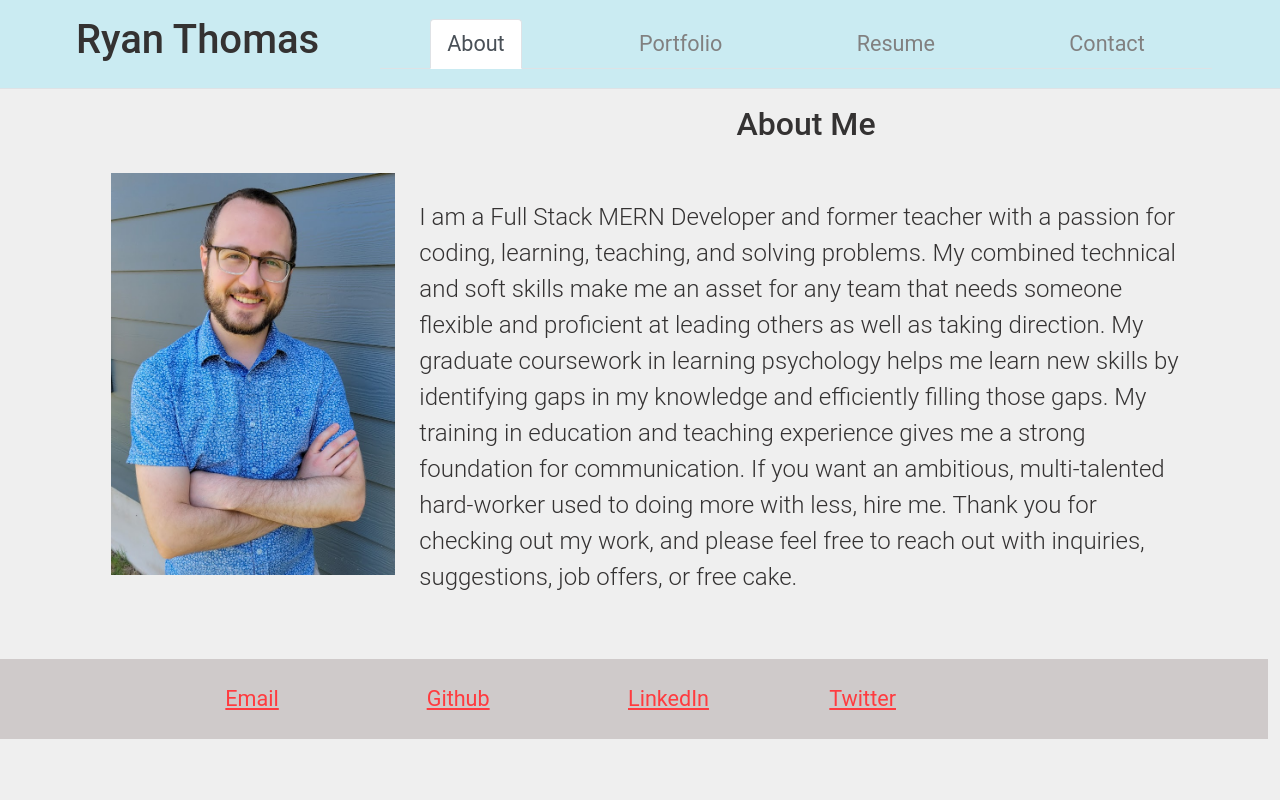
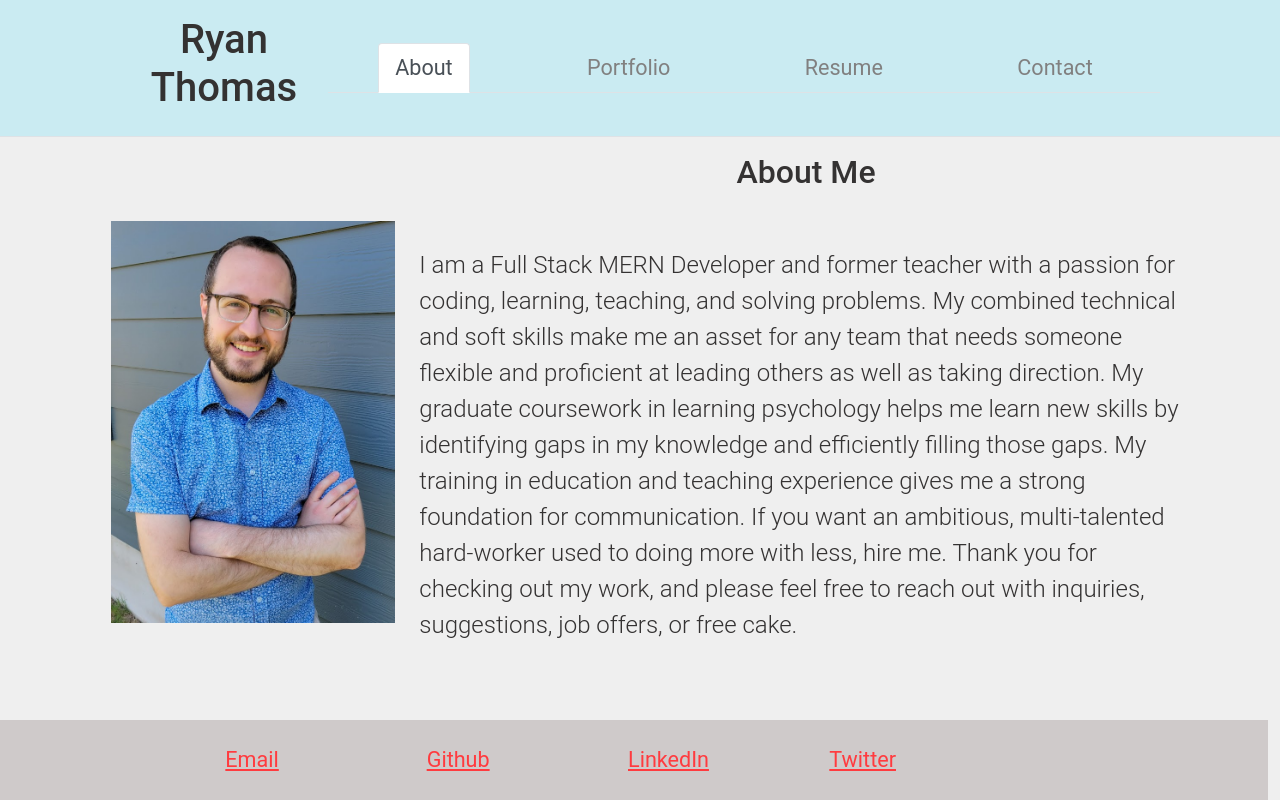
Before and after one commit to Stiltskinner/Developer-Portfolio-React, a React (Create React App) app in the folder rtportfolio/: page / in a window 1280 px wide. Built offline with nearby package versions, Linux system fonts and the light colour scheme; the HTML template or start-up script is replaced by a standard one.

Commit message:
Fixed responsiveness issues with header and overlapping text at small screen sizes

```diff
--- a/rtportfolio/public/index.html
+++ b/rtportfolio/public/index.html
@@ -26,7 +26,7 @@
     -->
     <title>Ryan Thomas Portfolio</title>
   </head>
-  <body>
+  <body class="h-100">
     <noscript>You need to enable JavaScript to run this app.</noscript>
     <div id="root"></div>
     <!--
--- a/rtportfolio/src/components/Footer.js
+++ b/rtportfolio/src/components/Footer.js
@@ -2,7 +2,7 @@ import React from 'react';
 
 export default function Footer() {
     return (
-        <footer className="container-fluid row justify-content-md-start justify-content-center lgray-back position-sticky bottom-0" id="sec-contact" title="Contact-Me">
+        <footer className="container-fluid row justify-content-md-start justify-content-center lgray-back position-fixed bottom-0" id="sec-contact" title="Contact-Me">
           <div className="d-flex col-12 align-items-center justify-content-center">
             <ul className="nav col-12 flex-wrap text-md-start text-start justify-content-center">
               <li className="col-lg-2 col-12 "><a href="mailto:ryan.thomas@utexas.edu" target="_blank" rel="noreferrer" className="contact-link ">Email</a></li>
--- a/rtportfolio/src/components/Header.js
+++ b/rtportfolio/src/components/Header.js
@@ -8,8 +8,8 @@ function Header({ currentPage, handlePageChange }) {
   return (
 <header className="p-3 mb-3 border-bottom">
     <div className="d-flex flex-wrap align-items-center justify-content-center">
-        <div className='col-3 px-2'><h1 className='text-start'>Ryan Thomas</h1></div>
-    <ul className="col-8 nav nav-tabs">
+        <div className='col-md-2 col-12'><h1 className='text-center'>Ryan Thomas</h1></div>
+    <ul className="col-md-8 col-12 nav nav-tabs">
       <li className="nav-item mx-auto">
         <a
           href="#about"
```
